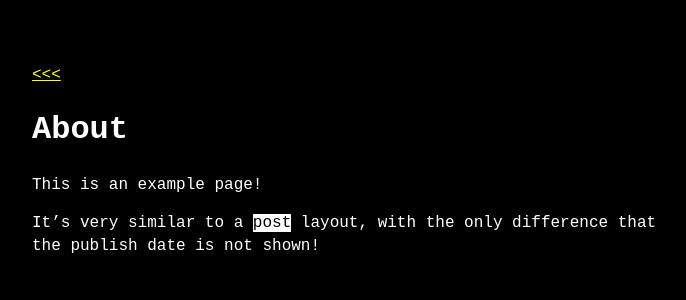
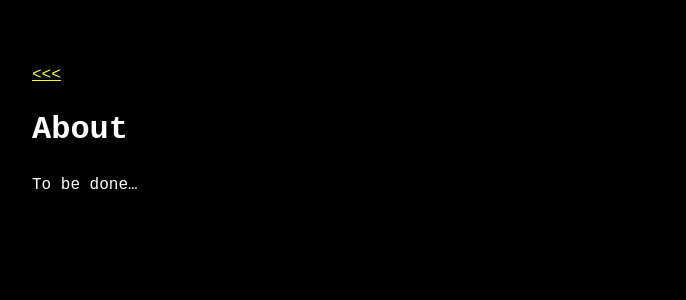
Before and after one commit to sean9892/sean9892.github.io, a Jekyll site: the page built from about.md, in a window 1280 px wide. Shown: the top 300 px of the page, without its empty margins (288-974 px from the left). Built offline with Jekyll 4.4.1, drawn with Linux system fonts in a browser that asks for light colours.

Commit message:
initial settings

```diff
--- a/_data/menu.yml
+++ b/_data/menu.yml
@@ -5,7 +5,7 @@ entries:
   - title: about me
     entries:
       - title: to be done
-        url: /
+        url: about
   - title: recent posts
     post_list:
       limit: 6
--- a/about.md
+++ b/about.md
@@ -3,6 +3,4 @@ layout: page
 title: About
 ---
 
-This is an example page!
-
-It's very similar to a `post` layout, with the only difference that the publish date is not shown!
+To be done...
```
Also changed, not shown: assets/js/mouse_coords.js (deleted, +0 -9 lines), _logo.png (deleted).
